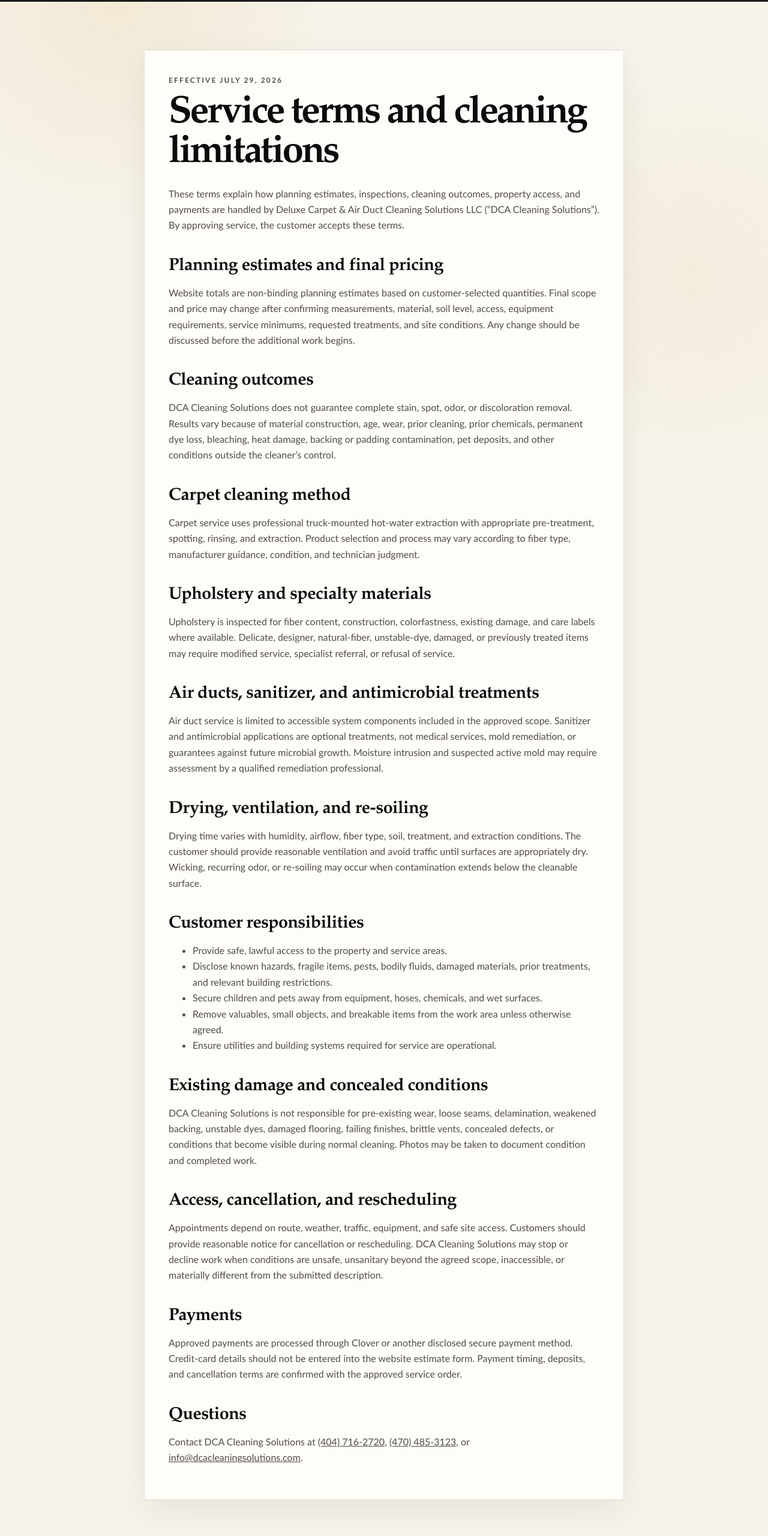
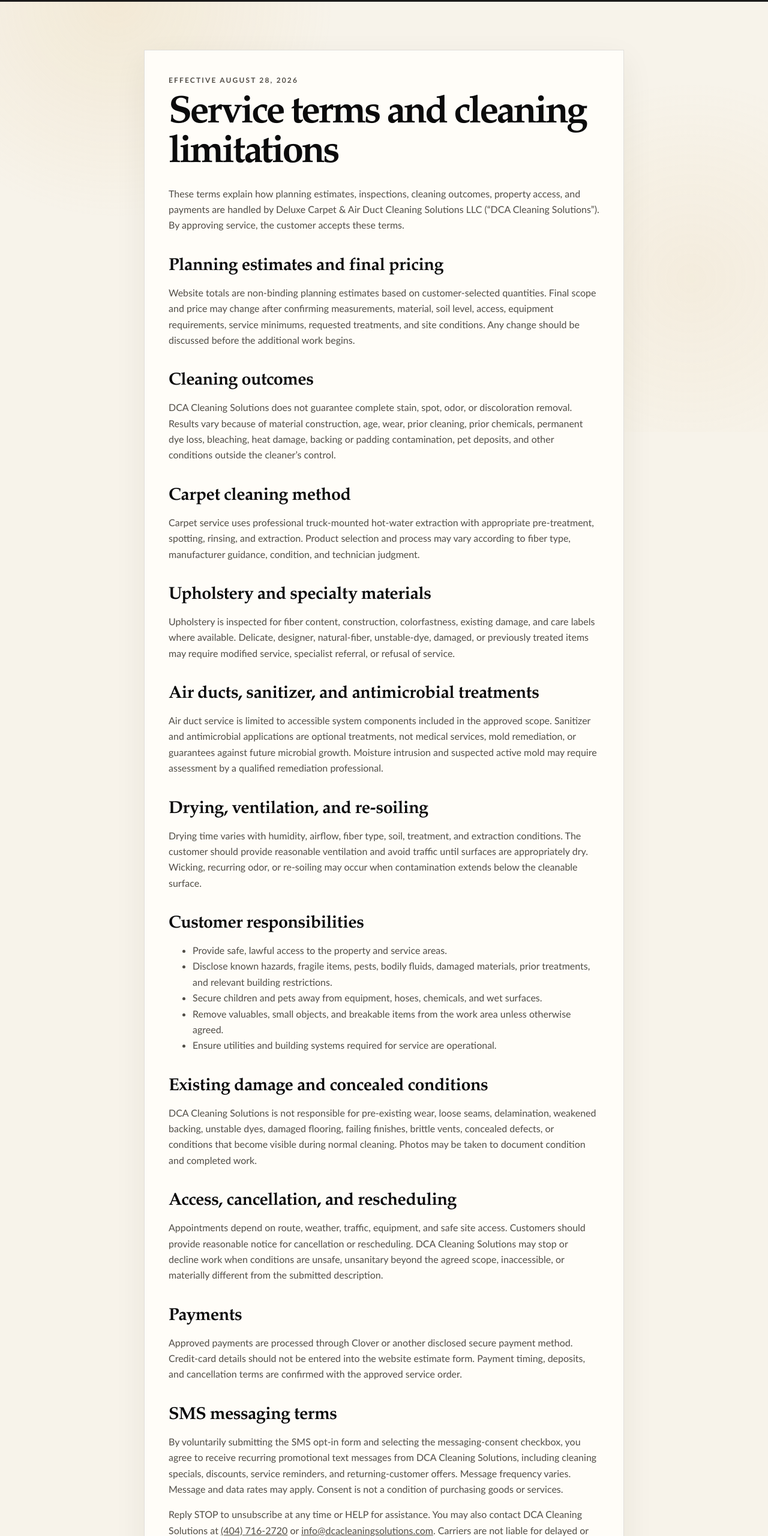
Before and after one commit to dcacleaningfirm-ctrl/CLEANING-SOLUTIONS, a website: page service-terms.html in a window 1280 px wide. Shown: the part 80-2640 px from the top of the page at 60% size. Drawn offline with Linux system fonts and the light colour scheme.

Commit message:
Complete SMS consent compliance wording
* Add SMS messaging terms

* Record SMS consent source and version

```diff
--- a/service-terms.html
+++ b/service-terms.html
@@ -19,7 +19,7 @@
   <header class="site-header"><div class="container nav-shell"><a class="brand" href="/"><span class="brand-mark">DCA</span><span class="brand-copy"><strong>DCA Cleaning Solutions</strong><small>Carpet · Air Duct · Upholstery</small></span></a><nav class="nav-links is-open" aria-label="Main navigation"><a href="/">Home</a><a href="/book">Estimate</a><a href="/privacy">Privacy</a></nav></div></header>
   <main id="main" class="legal-section">
     <article class="narrow legal-card">
-      <p class="eyebrow">Effective July 29, 2026</p>
+      <p class="eyebrow">Effective August 28, 2026</p>
       <h1>Service terms and cleaning limitations</h1>
       <p>These terms explain how planning estimates, inspections, cleaning outcomes, property access, and payments are handled by Deluxe Carpet &amp; Air Duct Cleaning Solutions LLC (“DCA Cleaning Solutions”). By approving service, the customer accepts these terms.</p>
       <h2>Planning estimates and final pricing</h2>
@@ -42,6 +42,9 @@
       <p>Appointments depend on route, weather, traffic, equipment, and safe site access. Customers should provide reasonable notice for cancellation or rescheduling. DCA Cleaning Solutions may stop or decline work when conditions are unsafe, unsanitary beyond the agreed scope, inaccessible, or materially different from the submitted description.</p>
       <h2>Payments</h2>
       <p>Approved payments are processed through Clover or another disclosed secure payment method. Credit-card details should not be entered into the website estimate form. Payment timing, deposits, and cancellation terms are confirmed with the approved service order.</p>
+      <h2>SMS messaging terms</h2>
+      <p>By voluntarily submitting the SMS opt-in form and selecting the messaging-consent checkbox, you agree to receive recurring promotional text messages from DCA Cleaning Solutions, including cleaning specials, discounts, service reminders, and returning-customer offers. Message frequency varies. Message and data rates may apply. Consent is not a condition of purchasing goods or services.</p>
+      <p>Reply STOP to unsubscribe at any time or HELP for assistance. You may also contact DCA Cleaning Solutions at <a href="tel:4047162720">(404) 716-2720</a> or <a href="mailto:info@dcacleaningsolutions.com">info@dcacleaningsolutions.com</a>. Carriers are not liable for delayed or undelivered messages. Mobile phone numbers and SMS consent records are handled according to our <a href="/privacy">Privacy Policy</a>.</p>
       <h2>Questions</h2>
       <p>Contact DCA Cleaning Solutions at <a href="tel:4047162720">(404) 716-2720</a>, <a href="tel:4704853123">(470) 485-3123</a>, or <a href="mailto:info@dcacleaningsolutions.com">info@dcacleaningsolutions.com</a>.</p>
     </article>
```
Also changed, not shown: sms-opt-in.html (+3 -1 lines).
